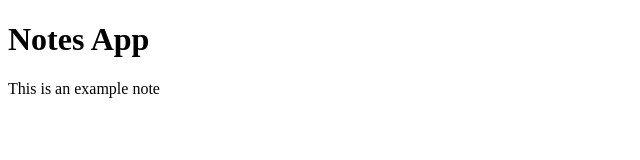
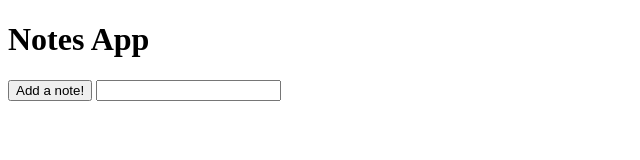
Before and after one commit to siqbal181/notes-app, a website with bundled scripts: page index.html in a window 1280 px wide. Shown: the whole page, without its empty margins (0-640 px from the left). Built offline with nearby package versions, Linux system fonts and the light colour scheme.

Commit message:
Can print notes but they repeat and test failing

```diff
--- a/index.html
+++ b/index.html
@@ -9,8 +9,8 @@
 <body>
   <h1>Notes App</h1>
   <div id="main-container">
-
-
+    <button id="note-button">Add a note!</button>
+    <input type="text" id="note-input">
   </div>
   <script type="text/javascript" src="bundle.js"></script>
 </body>
--- a/notesView.js
+++ b/notesView.js
@@ -1,20 +1,27 @@
 class NotesView {
   constructor(model) {
     this.model = model;
-    this.mainContainerEl = document.querySelector('#main-container')
+    this.mainContainerEl = document.querySelector('#main-container');
+    this.addNoteButton = document.querySelector('#note-button');
+
+    this.addNoteButton.addEventListener('click', () => {
+      this.model.addNote();
+      this.displayNotes();
+    });
   }
 
   displayNotes() {
-    const notes = this.model.getNotes();
+    const noteInput = document.querySelector('#note-input').value;
+    const allNotes = this.model.getNotes();
 
-    notes.forEach(note => {
+    allNotes.forEach(note => {
       const noteEl = document.createElement('div');
-      noteEl.textContent = note;
+      noteEl.innerText = noteInput;
       noteEl.className = 'note';
       this.mainContainerEl.append(noteEl);
     })
   }
-
 }
 
+
 module.exports = NotesView;
```
Also changed, not shown: notesView.test.js (+16 -2 lines).
